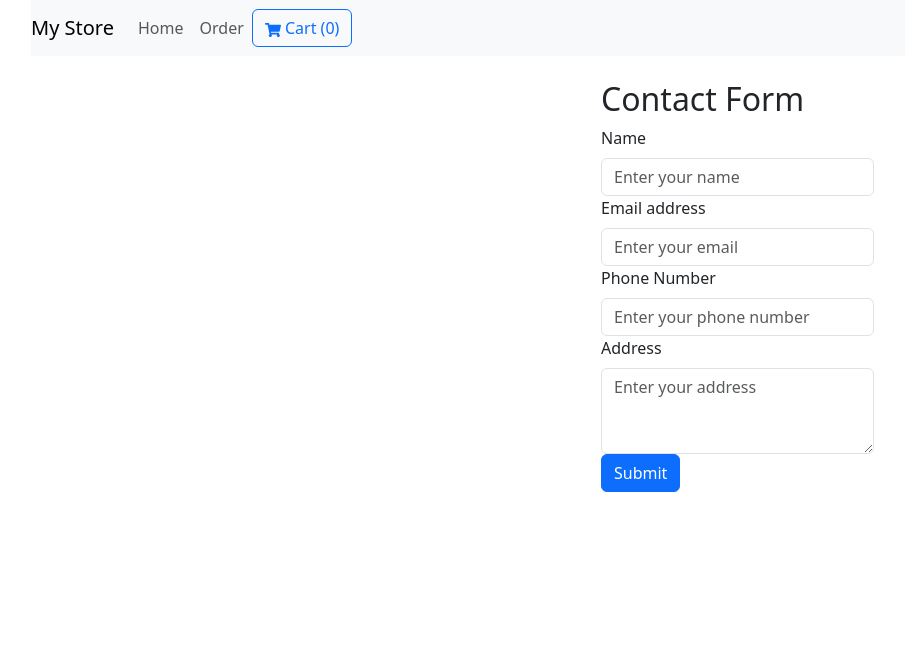
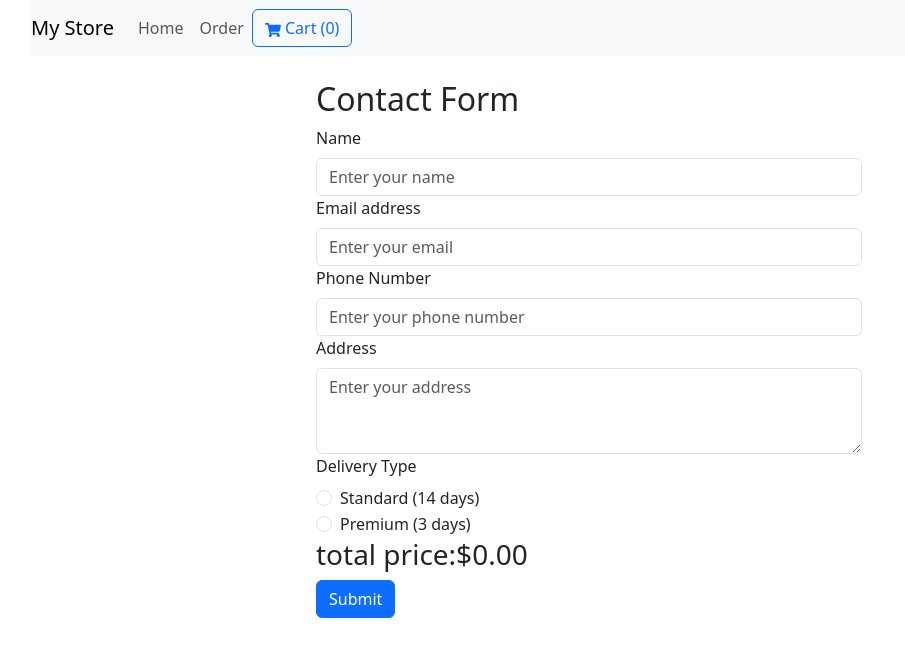
Before and after one commit to orbarkalifa/WebDev_Final, a React (Create React App) app in the folder Client/shoe-store/: page /order in a window 1280 px wide. Shown: the top 656 px of the page, without its empty margins (51-956 px from the left). Built offline with nearby package versions, Linux system fonts and the light colour scheme.

Commit message:
missing validation and unique order number

```diff
--- a/Client/shoe-store/src/components/Cart.js
+++ b/Client/shoe-store/src/components/Cart.js
@@ -34,9 +34,7 @@ const Cart = ({ cart, updateQuantity, deleteItem, totalPrice, show, onClose }) =
                 <Button variant='primary' onClick={() => { navigate('/order'); onClose(); }} >
                     Order Now
                 </Button>
-                <Button variant="secondary" onClick={onClose}>
-                    Close
-                </Button>
+
             </Modal.Footer>
         </Modal>
     );
--- a/Client/shoe-store/src/components/Order.js
+++ b/Client/shoe-store/src/components/Order.js
@@ -8,14 +8,34 @@ import useCart from "../hooks/useCart";
 
 
 function Order() {
-    const { cart, updateQuantity, deleteItem } = useCart();
+    const { cart, updateQuantity, deleteItem, emptyCart } = useCart();
     const [showCart, setShowCart] = useState(false);
     const [formData, setFormData] = useState({
         name: '',
         email: '',
         phone: '',
+        address: '',
+        deliveryType: 14,
+    });
+    const [errors, setErrors] = useState({
+        name: '',
+        email: '',
+        phone: '',
         address: ''
+
     });
+    const validateForm = () => {
+        const newErrors = {};
+        if (!formData.name) newErrors.name = 'Name is required';
+        if (!formData.email) newErrors.email = 'Email is required';
+        else if (!/\S+@\S+\.\S+/.test(formData.email)) newErrors.email = 'Email is invalid';
+        if (!formData.phone) newErrors.phone = 'Phone number is required';
+        if (!formData.address) newErrors.address = 'Address is required';
+
+
+        setErrors(newErrors);
+        return Object.keys(newErrors).length === 0;
+    };
 
     const handleChange = (e) => {
         const { name, value } = e.target;
@@ -26,14 +46,14 @@ function Order() {
     };
 
     const handleSubmit = (e) => {
+
         e.preventDefault();
-
+        if (!validateForm()) return;
         const body = {
             "orderDetails": {
                 "items": cart,
                 "totalPrice": totalPrice,
                 "customer": formData,
-                "orderDate": Date.now()
             }
         };
         axios({
@@ -43,11 +63,13 @@ function Order() {
         })
             .then(function (response) {
                 console.log(response);
-            })
+            }).then()
             .catch(function (error) {
                 console.log(error);
             });
         console.log('Form Data:', formData);
+
+        emptyCart();
     };
 
 
@@ -56,14 +78,21 @@ function Order() {
     return (
         <Container>
             <Navbar cart={cart} toggleCart={() => setShowCart(!showCart)} />
+
             <Row>
 
-                <Col>
-                    <Col md={8}>
-                        {cart.map(item => item.quantity > 0 ? <OrderItem key={item._id} item={item} /> : '')}
+                {cart.map(item => item.quantity > 0 && (
+                    <Row className="justify-content-center">
+
+                        <Col lg={6} key={item._id} className="mb-3">
+                            <OrderItem item={item} />
                         </Col>
-                </Col>
-                <Col className="justify-content-md-center">
+                    </Row>
+
+                ))}
+
+            </Row>
+            <Row className="justify-content-md-center">
                 <Col md={6}>
                     <h2>Contact Form</h2>
                     <Form onSubmit={handleSubmit}>
@@ -75,6 +104,7 @@ function Order() {
                                 name="name"
                                 value={formData.name}
                                 onChange={handleChange}
+                                isInvalid={errors.name}
                                 required
                             />
                         </Form.Group>
@@ -87,6 +117,7 @@ function Order() {
                                 name="email"
                                 value={formData.email}
                                 onChange={handleChange}
+                                isInvalid={errors.email}
                                 required
                             />
                         </Form.Group>
@@ -99,6 +130,7 @@ function Order() {
                                 name="phone"
                                 value={formData.phone}
                                 onChange={handleChange}
+                                isInvalid={errors.phone}
                                 required
                             />
                         </Form.Group>
@@ -112,15 +144,38 @@ function Order() {
                                 name="address"
                                 value={formData.address}
                                 onChange={handleChange}
+                                isInvalid={errors.address}
                                 required
                             />
                         </Form.Group>
+                        <Form.Group >
+                            <Form.Label>Delivery Type</Form.Label>
+                            <Form.Check
+                                type="radio"
+                                label="Standard (14 days)"
+                                name="deliveryType"
+                                value='14'
+                                checked={formData.deliveryType === '14'}
+                                onChange={handleChange}
+                                required
+                            />
+                            <Form.Check
+                                type="radio"
+                                label="Premium (3 days)"
+                                name="deliveryType"
+                                value='3'
+                                checked={formData.deliveryType === '3'}
+                                onChange={handleChange}
+                                required
+                            />
 
+                        </Form.Group>
+
+                        <h3>total price:${formData.deliveryType === '3' ? (totalPrice + 30).toFixed(2) : totalPrice.toFixed(2)}</h3>
                         <Button variant="primary" type="submit">
                             Submit
                         </Button>
                     </Form>
-                    </Col>
                 </Col>
             </Row>
             <Cart
--- a/Client/shoe-store/src/hooks/useCart.js
+++ b/Client/shoe-store/src/hooks/useCart.js
@@ -1,5 +1,4 @@
 import { useState, useEffect, useCallback } from 'react';
-
 
 // Custom hook for cart state management
 const useCart = () => {
@@ -27,6 +26,10 @@ const useCart = () => {
         });
     }, []);
 
+    const emptyCart = () => {
+        setCart([]);
+    };
+
     const updateQuantity = useCallback((id, quantity) => {
         setCart(prevCart =>
             prevCart.map(item =>
@@ -43,7 +46,8 @@ const useCart = () => {
         cart,
         addToCart,
         updateQuantity,
-        deleteItem
+        deleteItem,
+        emptyCart
     };
 };
 
```
Also changed, not shown: 2 other files (tests, documents, lock files or other folders). Lines whose indentation alone changed are shown as unchanged.
